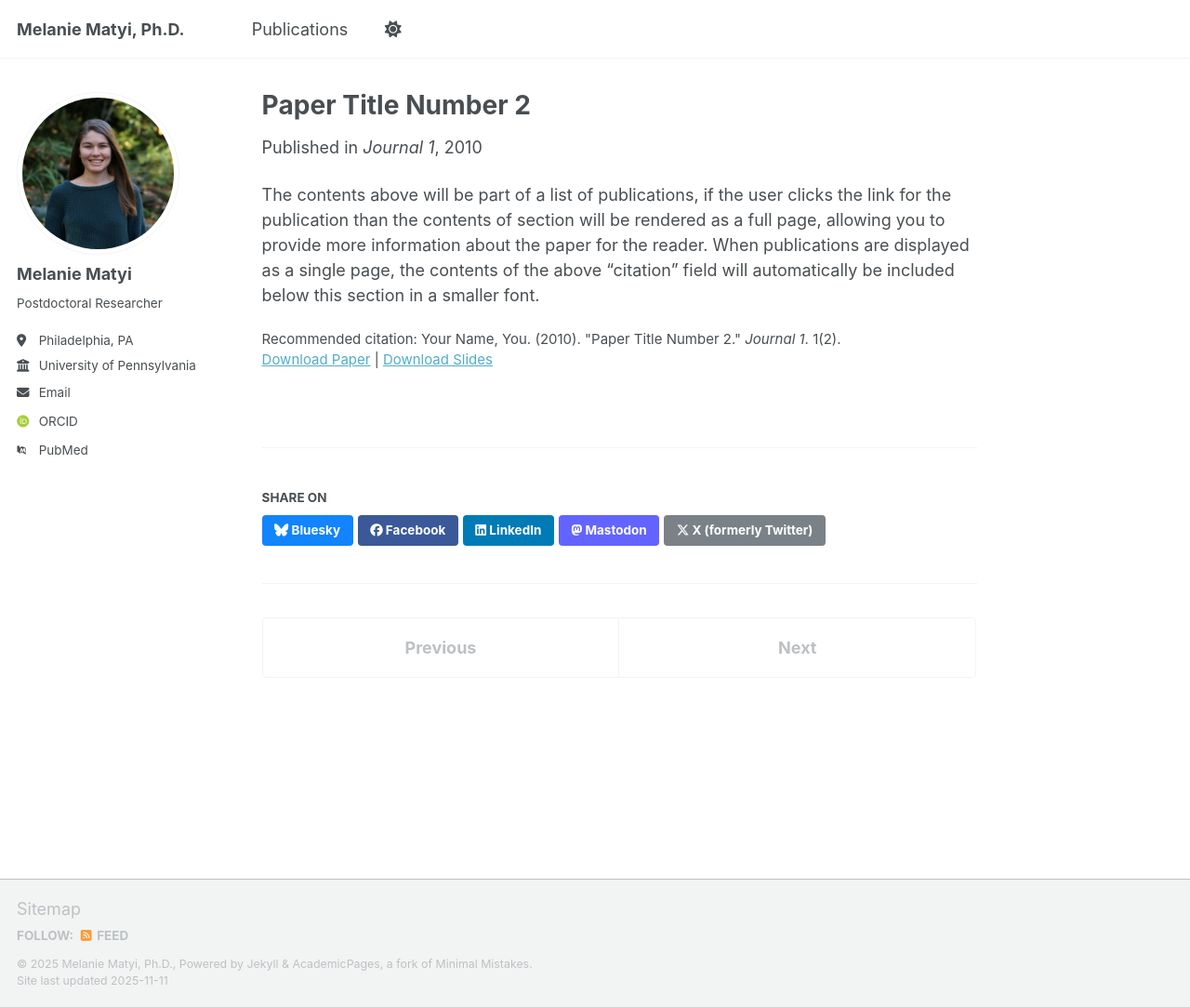
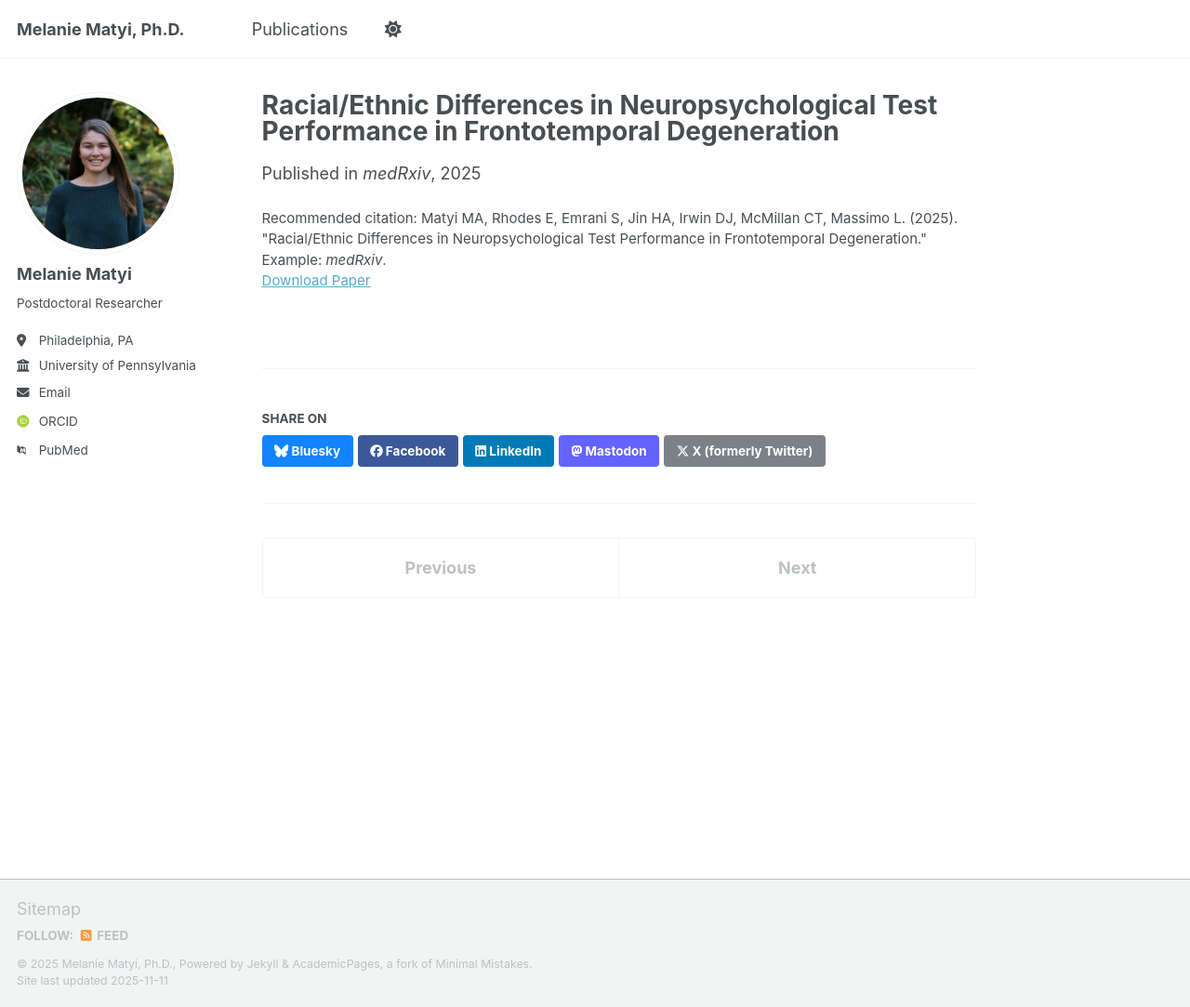
Before and after one commit to mamatyi/mamatyi.github.com, a Jekyll site: the page built from _publications/2010-10-01-paper-title-number-2.md, in a window 1280 px wide and 1083 px high. Shown: the whole window at 93% size. Built offline with Jekyll 4.4.1, drawn with Linux system fonts in a browser that asks for light colours; some web fonts are replaced; a script that is not in the unit is left out.

Commit message:
Update 2010-10-01-paper-title-number-2.md

```diff
--- a/_publications/2010-10-01-paper-title-number-2.md
+++ b/_publications/2010-10-01-paper-title-number-2.md
@@ -1,14 +1,11 @@
 ---
-title: "Paper Title Number 2"
+title: "Racial/Ethnic Differences in Neuropsychological Test Performance in Frontotemporal Degeneration"
 collection: publications
 category: manuscripts
-permalink: /publication/2010-10-01-paper-title-number-2
-excerpt: 'This paper is about the number 2. The number 3 is left for future work.'
-date: 2010-10-01
-venue: 'Journal 1'
-slidesurl: 'https://academicpages.github.io/files/slides2.pdf'
-paperurl: 'https://academicpages.github.io/files/paper2.pdf'
-citation: 'Your Name, You. (2010). &quot;Paper Title Number 2.&quot; <i>Journal 1</i>. 1(2).'
+permalink: /publication/2025-05-22-racial-ethnic-differences-neuropsychological-test
+excerpt: 'This paper examines racial and ethnic differences in neuropsychological test performance among individuals with frontotemporal degeneration.'
+date: 2025-05-22
+venue: 'medRxiv'
+paperurl: 'https://pubmed.ncbi.nlm.nih.gov/39830261/'
+citation: 'Matyi MA, Rhodes E, Emrani S, Jin HA, Irwin DJ, McMillan CT, Massimo L. (2025). &quot;Racial/Ethnic Differences in Neuropsychological Test Performance in Frontotemporal Degeneration.&quot; Example: <i>medRxiv</i>.'
 ---
-
-The contents above will be part of a list of publications, if the user clicks the link for the publication than the contents of section will be rendered as a full page, allowing you to provide more information about the paper for the reader. When publications are displayed as a single page, the contents of the above "citation" field will automatically be included below this section in a smaller font.
```
